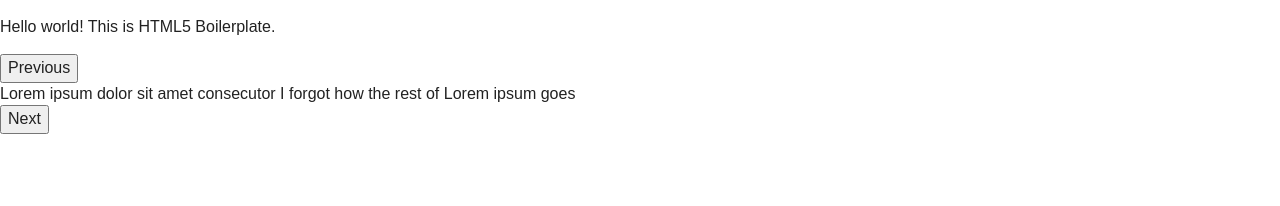
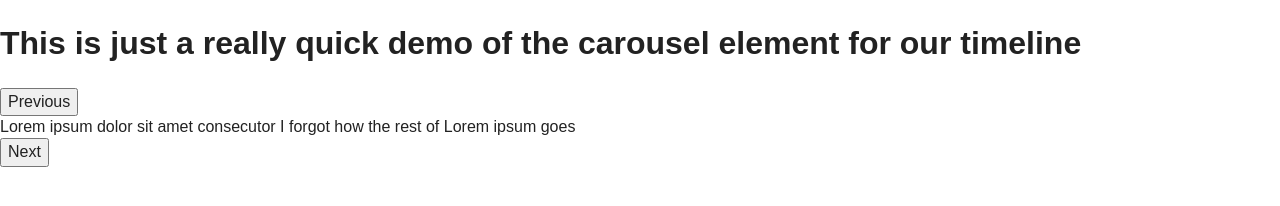
Before and after one commit to brandonview/data-security-timeline, a plain HTML site: page index.html in a window 1280 px wide. Drawn offline with nearby package versions, Linux system fonts and the light colour scheme.

Commit message:
title describing prototype state

```diff
--- a/index.html
+++ b/index.html
@@ -21,7 +21,7 @@
         <![endif]-->
 
         <!-- Add your site or application content here -->
-        <p>Hello world! This is HTML5 Boilerplate.</p>
+        <h1>This is just a really quick demo of the carousel element for our timeline</h1>
         <div class='slick-container'>
 		<div class='slick-item'>Lorem ipsum dolor sit amet consecutor I forgot how the rest of Lorem ipsum goes</div>
 		<div class='slick-item'>fuck fuck fuck fuck fuck fuck fuck fuck fuck fuck fuck fuck fuck</div>
```
